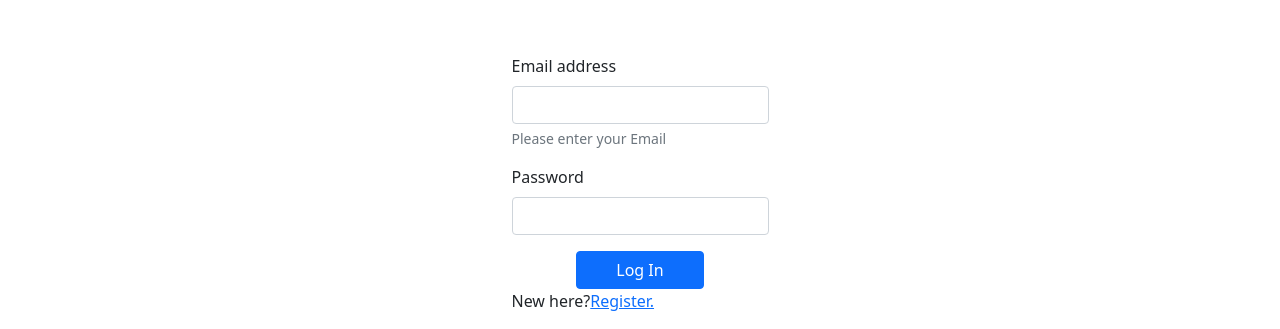
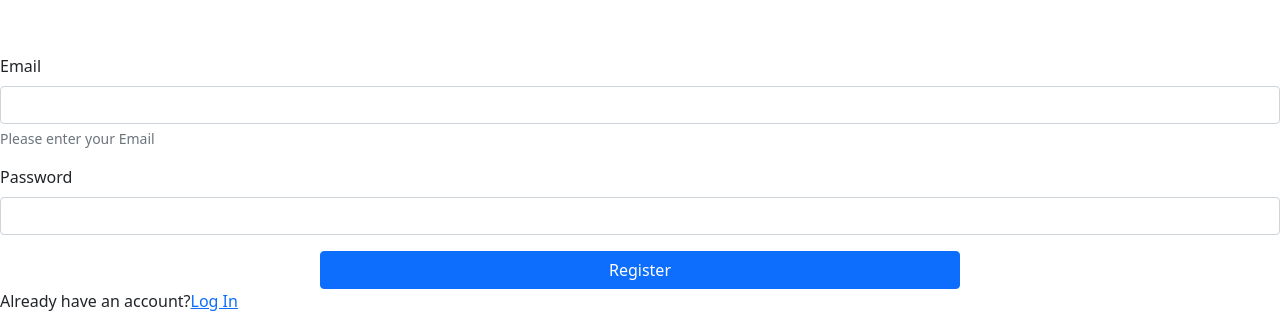
Before and after one commit to ssterling27/ShoppingApp, a website: page public/register.html in a window 1280 px wide. Shown: the part 586-915 px from the top of the page. Drawn offline with nearby package versions, Linux system fonts and the light colour scheme.

Commit message:
slight change

```diff
--- a/public/assets/css/login.css
+++ b/public/assets/css/login.css
@@ -1,5 +1,6 @@
 body {
   display: flex;
   justify-content: center;
+  flex-direction: column;
   margin-top: 50%;
 }
--- a/public/register.html
+++ b/public/register.html
@@ -17,7 +17,7 @@
   <form>
 
     <div class="mb-3">
-      <label for="exampleInputEmail1" class="form-label">Email address</label>
+      <label for="exampleInputEmail1" class="form-label">Email</label>
       <input type="email" class="form-control" id="exampleInputEmail1" aria-describedby="emailHelp">
       <div id="emailHelp" class="form-text">Please enter your Email</div>
     </div>
@@ -27,9 +27,9 @@
       <input type="password" class="form-control" id="exampleInputPassword1">
     </div>
 
-    <button type="submit" class="d-grid col-6 mx-auto btn btn-primary">Log In</button>
+    <button type="submit" class="d-grid col-6 mx-auto btn btn-primary">Register</button>
 
-    <p>New here?<a href="./register.html">Register.</a></p>
+    <p>Already have an account?<a href="./login.html">Log In</a></p>
 
   </form>
 
```
Also changed, not shown: public/login.html (+2 -0 lines).
